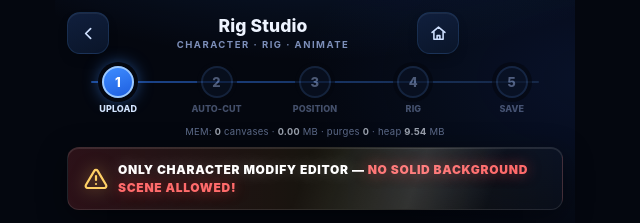
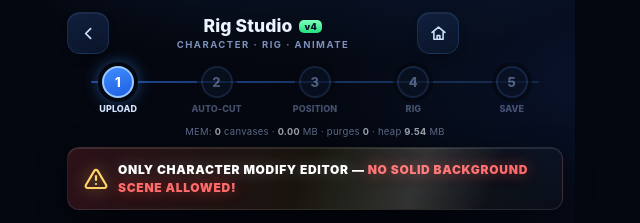
Before and after one commit to subhalal740-prog/storymotion, a plain HTML site: page studio.html in a window 1280 px wide. Shown: the top 223 px of the page, 325-965 px from the left. Drawn offline with Linux system fonts and the light colour scheme.

```diff
--- a/studio.html
+++ b/studio.html
@@ -282,6 +282,8 @@ body{
 .icoBtn:active{transform:scale(.95)}
 .icoBtn svg{width:17px;height:17px}
 .brand{text-align:center;line-height:1.2;min-width:0}
+.brand b em.vtag{font-style:normal;font-size:9px;font-weight:900;letter-spacing:.5px;color:#0a1428;
+  background:linear-gradient(180deg,#7dffb9,#22e07d);border-radius:5px;padding:1px 5px;vertical-align:2px;margin-left:3px}
 .brand b{display:block;font-size:17.5px;font-weight:800;letter-spacing:.1px;color:#eef4ff}
 .brand span{display:block;font-size:9.5px;font-weight:700;letter-spacing:1.5px;text-transform:uppercase;color:#7d8fba;margin-top:3px}
 #smHome{display:none!important}
@@ -408,7 +410,7 @@ body{
     <a id="backBtn" class="icoBtn" href="tool.html" title="Back" aria-label="Back">
       <svg viewBox="0 0 24 24" fill="none" stroke="currentColor" stroke-width="2.4" stroke-linecap="round" stroke-linejoin="round"><path d="M15 19 8 12l7-7"/></svg>
     </a>
-    <div class="brand"><b>Rig Studio</b><span>Character · Rig · Animate</span></div>
+    <div class="brand"><b>Rig Studio <em class="vtag">v4</em></b><span>Character · Rig · Animate</span></div>
     <a class="icoBtn" href="index.html" title="Home" aria-label="Home">
       <svg viewBox="0 0 24 24" fill="none" stroke="currentColor" stroke-width="2.2" stroke-linecap="round" stroke-linejoin="round"><path d="M3 10.5 12 3l9 7.5"/><path d="M5.5 9.5V20h13V9.5"/><path d="M10 20v-5h4v5"/></svg>
     </a>
```
